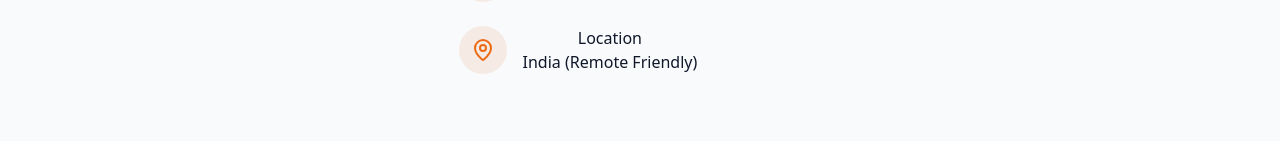
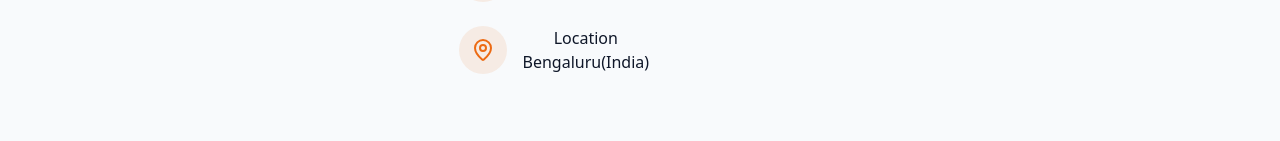
Before and after one commit to imsunnnyyy/Portfolio, a React (Vite) app: page / in a window 1280 px wide. Shown: the part 4520-4661 px from the top of the page. Built offline with nearby package versions, Linux system fonts and the light colour scheme.

Commit message:
Location Edit

```diff
--- a/src/components/ContactSection.jsx
+++ b/src/components/ContactSection.jsx
@@ -100,7 +100,7 @@ export const ContactSection = () => {
                 <div>
                   <h4 className="font-medium">Location</h4>
                   <a className="text-muted-foreground hover:text-primary transition-colors">
-                    India (Remote Friendly)
+                    Bengaluru(India)
                   </a>
                 </div>
               </div>
```
